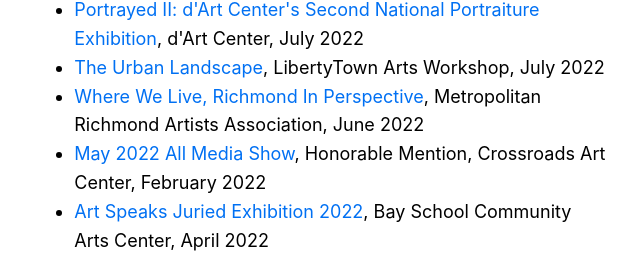
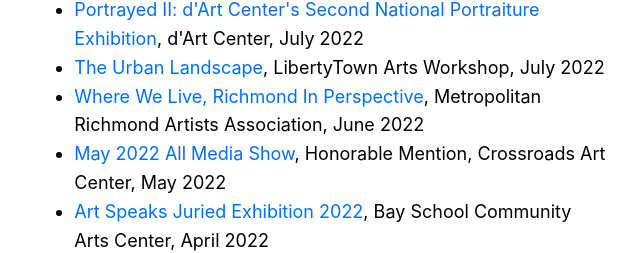
Before and after one commit to apbryant/website, a Next.js app: page /cv in a window 1280 px wide. Shown: the part 2037-2290 px from the top of the page, without its empty margins (319-959 px from the left). Built offline with nearby package versions, Linux system fonts and the light colour scheme.

Commit message:
Fix date

```diff
--- a/pages/cv.js
+++ b/pages/cv.js
@@ -46,7 +46,7 @@ export default function CV() {
   <li><a href="https://www.artworkarchive.com/profile/d-art-center/exhibition/portrayed-ii-d-art-center-s-second-national-portraiture-exhibition/pieces?page=2">Portrayed II: d'Art Center's Second National Portraiture Exhibition</a>, d'Art Center, July 2022</li>
   <li><a href="https://libertytownarts.com/in-the-gallery/">The Urban Landscape</a>, LibertyTown Arts Workshop, July 2022</li>
   <li><a href="https://metrorichmondart.org/exhibitions-events/">Where We Live, Richmond In Perspective</a>, Metropolitan Richmond Artists Association, June 2022</li>
-  <li><a href="https://www.crossroadsartcenter.com/">May 2022 All Media Show</a>, Honorable Mention, Crossroads Art Center, February 2022</li>
+  <li><a href="https://www.crossroadsartcenter.com/">May 2022 All Media Show</a>, Honorable Mention, Crossroads Art Center, May 2022</li>
   <li><a href="https://www.bayschool-arts.com/pages/artspeaks">Art Speaks Juried Exhibition 2022</a>, Bay School Community Arts Center, April 2022</li>
   <li><a href="http://artspacegallery.org/2022/exhibits/all_media_march_april/">March/April Juried All Media Show</a>, Artspace, March 2022</li>
 	<li><a href="https://www.crossroadsartcenter.com/collections/black-history-month-call-for-artists-and-online-exhibition">Black History Month</a>, Crossroads Art Center, February 2022</li>
```
